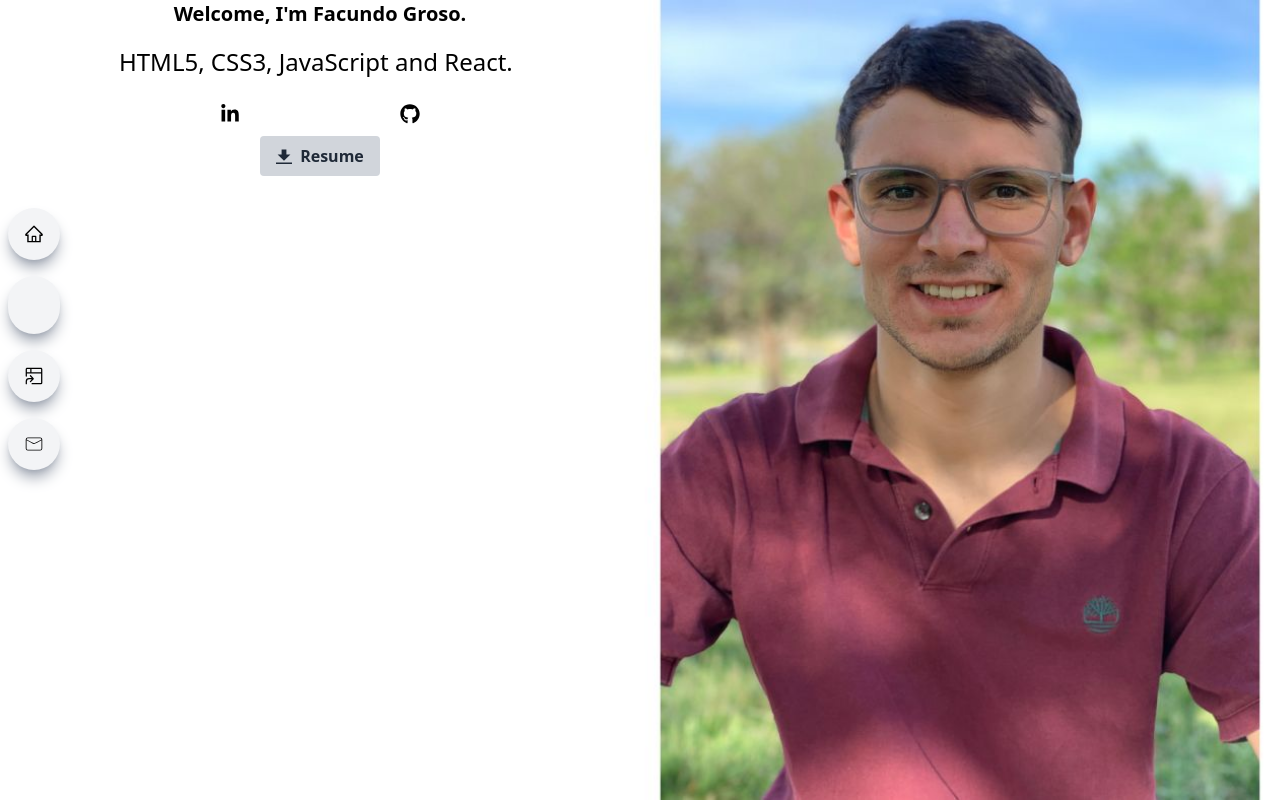
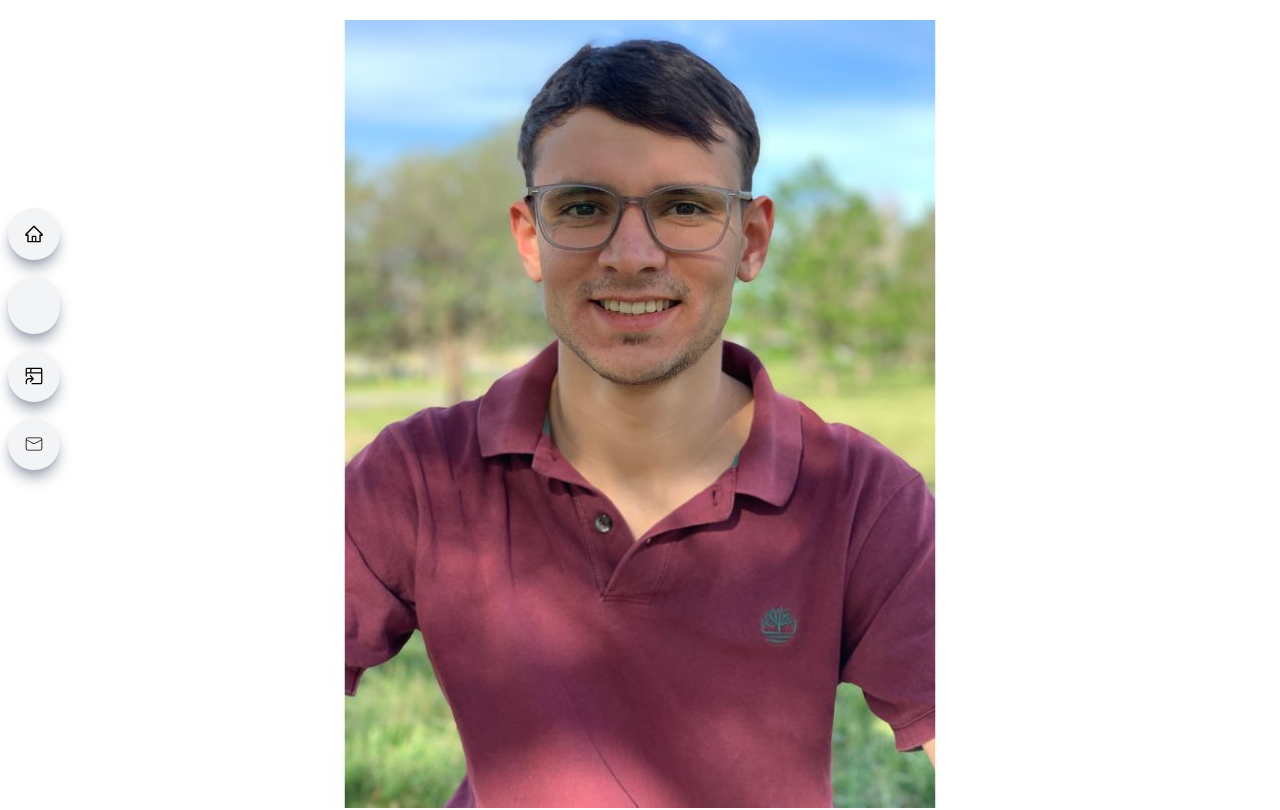
Before and after one commit to facugroso/Portfolio, a React (Vite) app: page / in a window 1280 px wide. Shown: the top 810 px of the page. Built offline with nearby package versions, Linux system fonts and the light colour scheme; some icons are missing.

Commit message:
ajustes: bienvenida, cv, ubicación

```diff
--- a/src/components/Main.jsx
+++ b/src/components/Main.jsx
@@ -1,41 +1,26 @@
 import React from "react";
-import { TypeAnimation } from "react-type-animation";
 import { FaLinkedinIn, FaGithub } from "react-icons/fa";
 
 const Main = () => {
-  return (
-    <div id="main" className="relative flex">
+  return (<div>
+    <div id="main">
 
-      <div className="w-full sm:w-1/2 order-2">
+
         <img
-          className="w-full min-h-screen object-cover"
+          className="mt-5 w-auto mx-auto"
           src="/img/photoWelcome.jpg"
           alt="background image"
         />
-      </div>
-      {/* <div className=" w-full sm:w-1/2 order-1 absolute top-0 left-0 bg-white/12 flex items-center"> */}
+
+
         <div className="max-w-2xl mx-auto text-center">
           <h1 className="text-4xl text-xl font-bold text-white-800">
-            Welcome, I'm Facundo Groso.
+            Welcome to my Portfolio.
           </h1>
-          <h2 className="flex sm:text-3xl text-2xl pt-4 text-white-800">
-            <TypeAnimation
-              sequence={[
-                "Developer FullStack jr.",
-                1000,
-                "HTML5, CSS3, JavaScript and React.",
-                1000,
-                "Hack Academy Graduate.",
-                1000,
-                "I specialized in MERN.",
-                1000,
-              ]}
-              wrapper="span"
-              cursor={true}
-              repeat={Infinity}
-              style={{ fontSize: "0.8em", paddingLeft: "5px" }}
-            />
-          </h2>
+          <p className=" my-2 text-base font-normal text-stone-1000">
+            I´m Facundo Groso, an apassionate for the knowledge and the work.
+          </p>
+
           <div className="flex justify-between items-end pt-6 max-w-[200px] w-full mx-auto">
             <a href="https://www.linkedin.com/in/facundogroso/">
               <FaLinkedinIn className="cursor-pointer" size={20} />
@@ -44,7 +29,7 @@ const Main = () => {
               <FaGithub className="cursor-pointer" size={20} />
             </a>
           </div>
-          <a href="public/img/CVFacundoGroso2023.pdf" download>
+          <a href="public/img/CV Eng - Facundo Groso - 2024.jpg" download>
             <button className="bg-gray-300 hover:bg-gray-400 text-gray-800 font-bold py-2 px-4 rounded inline-flex items-center mt-3">
               <svg
                 className="fill-current w-4 h-4 mr-2"
@@ -57,9 +42,8 @@ const Main = () => {
             </button>
           </a>
         </div>
-      {/* </div> */}
 
-
+    </div>
     </div>
   );
 };
```
Also changed, not shown: public/img/CV Eng - Facundo Groso - 2024.jpg (added), 1 other file (tests, documents, lock files or other folders).
